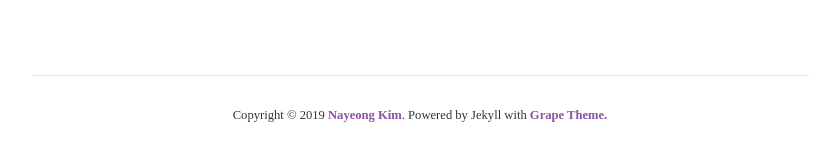
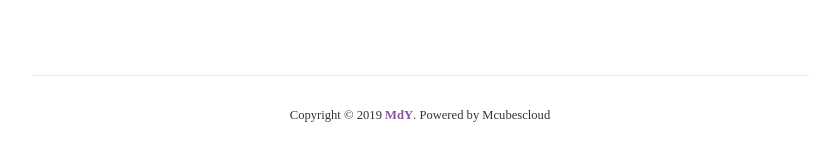
Before and after one commit to mcubescloud/site, a Jekyll site: the page built from _posts/2019-12-26-html-intro.md, in a window 1280 px wide. Shown: the part 737-897 px from the top of the page, without its empty margins (220-1045 px from the left). Built offline with Jekyll 4.4.1, drawn with Linux system fonts in a browser that asks for light colours; nearby versions of some CDN libraries; some web fonts are replaced.

Commit message:
Update footer.html

```diff
--- a/_includes/footer.html
+++ b/_includes/footer.html
@@ -1,8 +1,7 @@
 <footer>
   <div class="footer">
     Copyright © 2019
-    <a href="https://github.com/NAYE0NG">Nayeong Kim</a>.
-    Powered by Jekyll with
-    <a href="https://github.com/naye0ng/Grape-Theme">Grape Theme.
+    <a href="https://github.com/mdy007">MdY</a>.
+    Powered by Mcubescloud
   </div>
 </footer>
```
